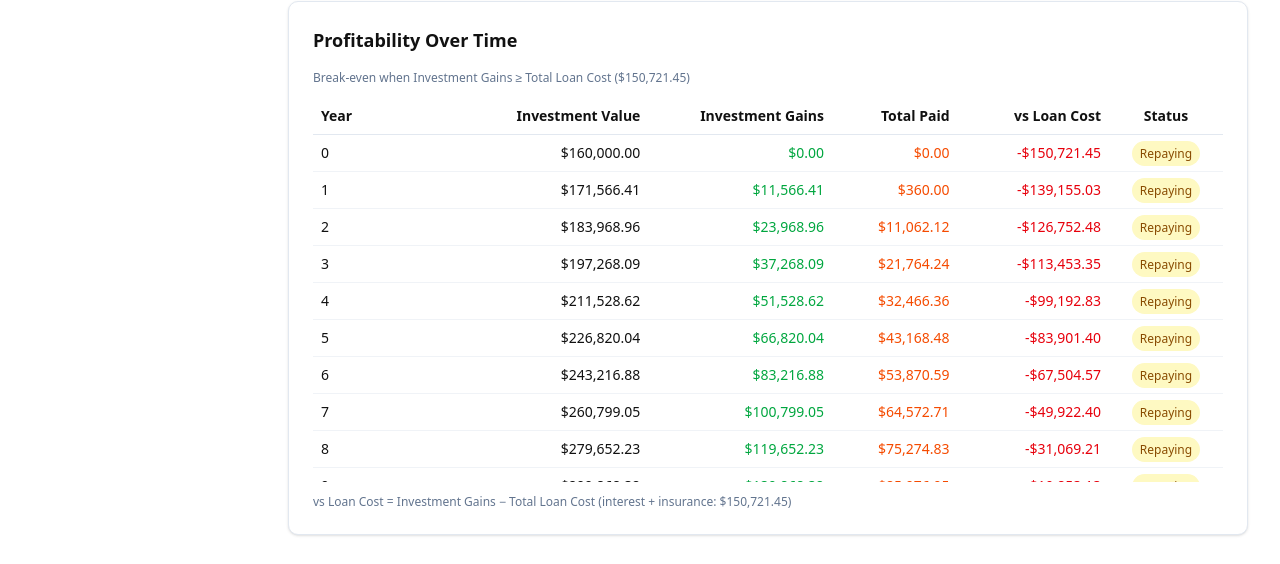
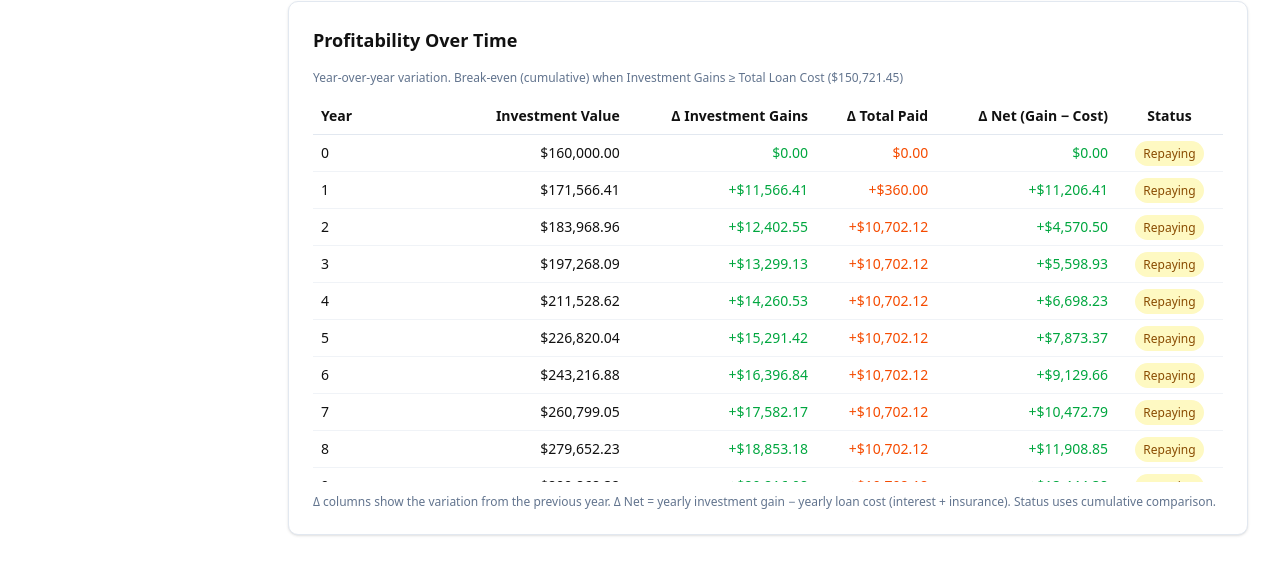
Before and after one commit to MorganKryze/loan-profitability-simulator, a SvelteKit app in the folder simulator/: page / in a window 1280 px wide. Shown: the part 813-1377 px from the top of the page. Built offline with nearby package versions, Linux system fonts and the light colour scheme.

Commit message:
🚑 fix: enhance profitability table with year-over-year variations and clearer status indicators

```diff
--- a/simulator/src/routes/+page.svelte
+++ b/simulator/src/routes/+page.svelte
@@ -1117,23 +1117,28 @@
 				<!-- Yearly Breakdown Table -->
 					<div class="rounded-lg border bg-card p-6 shadow-sm">
 						<h3 class="mb-4 text-lg font-semibold">Profitability Over Time</h3>
-						<p class="text-xs text-muted-foreground mb-3">Break-even when Investment Gains ≥ Total Loan Cost ({formatCurrency(totalLoanBorrowingCost)})</p>
+						<p class="text-xs text-muted-foreground mb-3">Year-over-year variation. Break-even (cumulative) when Investment Gains ≥ Total Loan Cost ({formatCurrency(totalLoanBorrowingCost)})</p>
 						<div class="overflow-x-auto max-h-96 overflow-y-auto">
 							<table class="w-full text-sm">
 								<thead class="sticky top-0 bg-card">
 									<tr class="border-b">
 										<th class="text-left py-2 px-2">Year</th>
 										<th class="text-right py-2 px-2">Investment Value</th>
-										<th class="text-right py-2 px-2">Investment Gains</th>
-										<th class="text-right py-2 px-2">Total Paid</th>
-										<th class="text-right py-2 px-2">vs Loan Cost</th>
+										<th class="text-right py-2 px-2">Δ Investment Gains</th>
+										<th class="text-right py-2 px-2">Δ Total Paid</th>
+										<th class="text-right py-2 px-2">Δ Net (Gain − Cost)</th>
 										<th class="text-center py-2 px-2">Status</th>
 									</tr>
 								</thead>
 								<tbody>
 									{#each yearlyData as data, i}
+										{@const prev = i > 0 ? yearlyData[i - 1] : data}
+										{@const yearlyGain = data.interestEarned - prev.interestEarned}
+										{@const yearlyPaid = data.totalPaid - prev.totalPaid}
+										{@const yearlyCost = data.totalBorrowingCost - prev.totalBorrowingCost}
+										{@const yearlyNet = yearlyGain - yearlyCost}
+										{@const cumulativeNet = data.interestEarned - totalLoanBorrowingCost}
 										{@const isBreakEven = breakEvenYear === data.year}
-										{@const vsLoanCost = data.interestEarned - totalLoanBorrowingCost}
 										<tr class="border-b border-border/50 {data.year === totalLoanYears ? 'bg-primary/5' : ''} {isBreakEven ? 'bg-green-100 dark:bg-green-900/30' : ''}">
 											<td class="py-2 px-2 font-medium">
 												{data.year}
@@ -1145,15 +1150,15 @@
 												{/if}
 											</td>
 											<td class="text-right py-2 px-2">{formatCurrency(data.investmentValue)}</td>
-											<td class="text-right py-2 px-2 text-green-600">{formatCurrency(data.interestEarned)}</td>
-											<td class="text-right py-2 px-2 text-orange-600">{formatCurrency(data.totalPaid)}</td>
-											<td class="text-right py-2 px-2 font-medium {vsLoanCost >= 0 ? 'text-green-600' : 'text-red-600'}">
-												{vsLoanCost >= 0 ? '+' : ''}{formatCurrency(vsLoanCost)}
+											<td class="text-right py-2 px-2 text-green-600">{i === 0 ? formatCurrency(0) : (yearlyGain >= 0 ? '+' : '') + formatCurrency(yearlyGain)}</td>
+											<td class="text-right py-2 px-2 text-orange-600">{i === 0 ? formatCurrency(0) : (yearlyPaid >= 0 ? '+' : '') + formatCurrency(yearlyPaid)}</td>
+											<td class="text-right py-2 px-2 font-medium {yearlyNet >= 0 ? 'text-green-600' : 'text-red-600'}">
+												{i === 0 ? formatCurrency(0) : (yearlyNet >= 0 ? '+' : '') + formatCurrency(yearlyNet)}
 											</td>
 											<td class="text-center py-2 px-2">
 												{#if data.isLoanActive}
 													<span class="text-xs px-2 py-1 rounded-full bg-yellow-100 text-yellow-800 dark:bg-yellow-900 dark:text-yellow-200">Repaying</span>
-												{:else if vsLoanCost >= 0}
+												{:else if cumulativeNet >= 0}
 													<span class="text-xs px-2 py-1 rounded-full bg-green-100 text-green-800 dark:bg-green-900 dark:text-green-200">Profitable</span>
 												{:else}
 													<span class="text-xs px-2 py-1 rounded-full bg-red-100 text-red-800 dark:bg-red-900 dark:text-red-200">Not yet</span>
@@ -1165,7 +1170,7 @@
 							</table>
 						</div>
 						<p class="text-xs text-muted-foreground mt-3">
-							vs Loan Cost = Investment Gains − Total Loan Cost (interest + insurance: {formatCurrency(totalLoanBorrowingCost)})
+							Δ columns show the variation from the previous year. Δ Net = yearly investment gain − yearly loan cost (interest + insurance). Status uses cumulative comparison.
 						</p>
 					</div>
 				</div>
```
